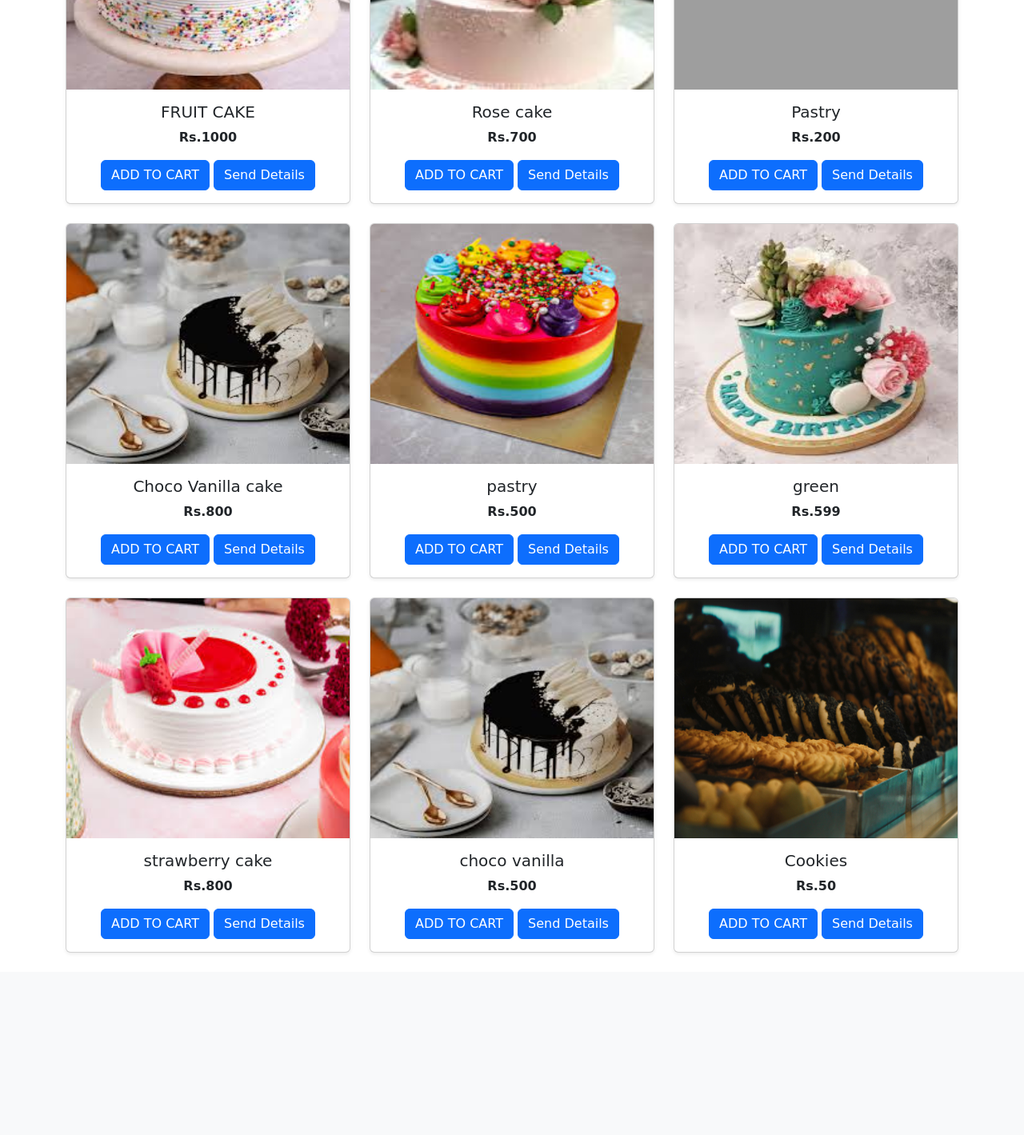
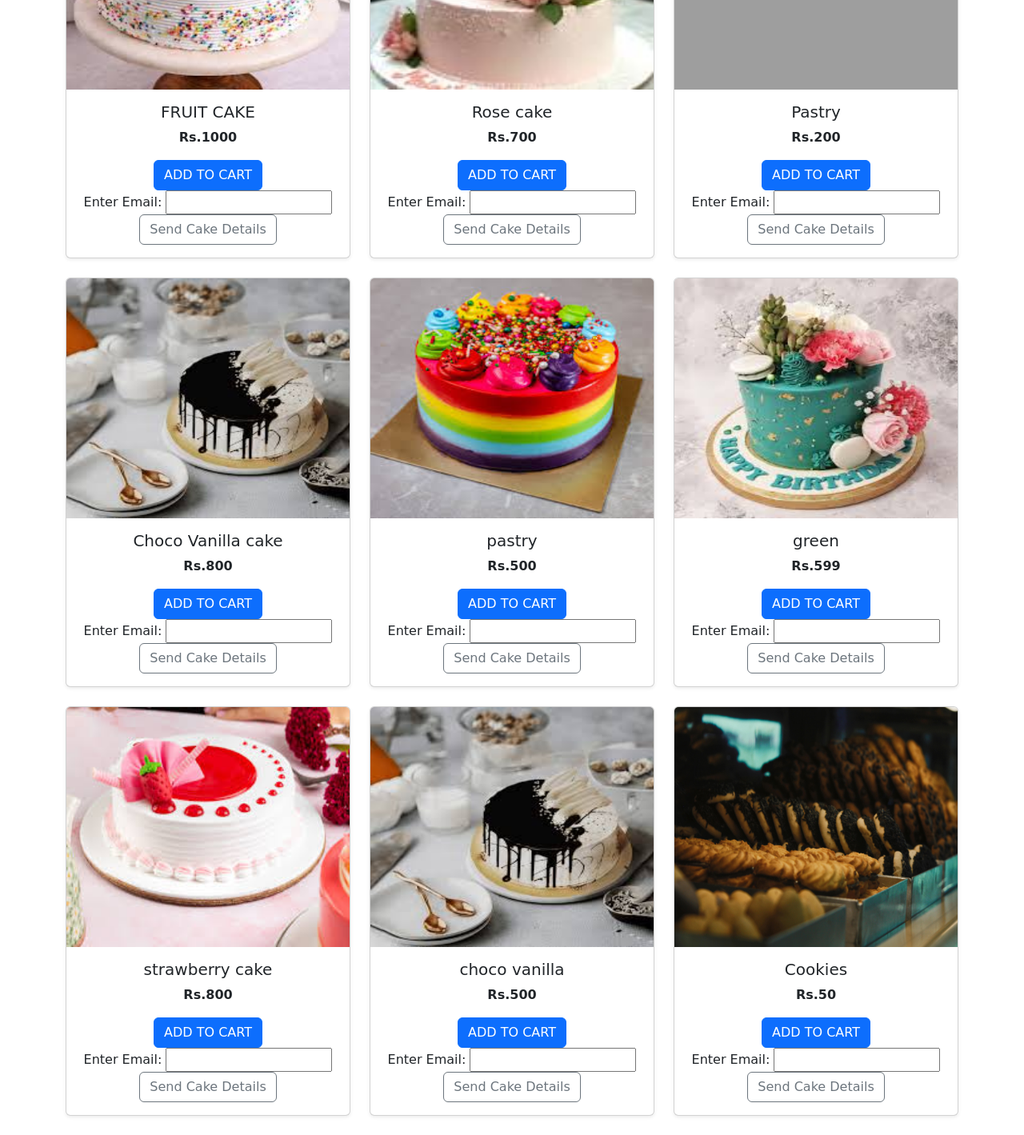
Before and after one commit to aparnamohan111/cake-shop, a Django app: page /cakeview in a window 1280 px wide. Shown: the part 283-1702 px from the top of the page at 80% size. Before the commit the page ends 1474 px from the top, so only its background shows below. Run offline with Django 5.2, Linux system fonts and the light colour scheme; data comes from the database, SQL or seed files in the repository; both versions use the stored data as it was after the commit; grey boxes are pictures that could not be loaded.

Commit message:
initial commit

```diff
--- a/cake/forms.py
+++ /dev/null
@@ -1,5 +0,0 @@
-from django import forms
-class ChocoForm(forms.Form):
- to=forms.EmailField()
- sub=forms.CharField(max_length=50)
- cont=forms.CharField(max_length=300)
--- a/cake/templates/cakeview.html
+++ b/cake/templates/cakeview.html
@@ -67,7 +67,12 @@
                             <h5 class="card-title">{{ i.cname }}</h5>
                             <p class="card-text fw-bold">Rs.{{ i.cprice }}</p>
                             <a href="/addtocart?idn={{i.id}}" class="btn btn-primary">ADD TO CART</a>
-                            <a href="/addtocart?idn={{i.id}}" class="btn btn-primary">Send Details</a>
+                            <form action="{% url 'send_cake_email' i.id %}" method="POST">
+                              {% csrf_token %}
+                              <label for="recipient_email">Enter Email:</label>
+                              <input type="email" name="recipient_email" required>
+                             <button type="submit" class="btn btn-outline-secondary">Send Cake Details</button>
+                          </form>
                         </div>
                     </div>
                 </div>
--- a/cake/urls.py
+++ b/cake/urls.py
@@ -9,7 +9,7 @@ urlpatterns = [
     path('addtocart',views.addtocart,name='addtocart'),
     path('cartdel',views.cartdel,name='cartdel'),
     path('home',views.home,name="home"),
-    path('choco_mail',views.choco_mail)
+    path("send-cake-email/<int:cake_id>/",views.send_cake_email, name="send_cake_email")
 
 
 
--- a/cake/views.py
+++ b/cake/views.py
@@ -96,16 +96,31 @@ def home(request):
    return render (request,'home.html')
 
 
-def choco_mail(request):
- form=ChocoForm()
- if request.method=='POST':
-   form= ChocoForm (request.POST)
-   if form.is_valid():
-     subject= form.cleaned_data.get('sub')
-     message= form.cleaned_data.get('cont')
-     recipient=form.cleaned_data.get('to')
+from django.core.mail import send_mail
+from django.conf import settings
+from django.shortcuts import render, redirect, get_object_or_404
 
- send_mail(subject,message,settings.EMAIL_HOST_USER,[recipient],fail_silently=False)
- messages.success(request,'Successfully message send!.. ')
- return redirect('/choco_mail')
- return render(request,"sendmail.html",{'form':form})
+
+def send_cake_email(request, cake_id):
+    if request.method == "POST":
+        recipient_email = request.POST.get("recipient_email")
+        cake = get_object_or_404(cake_tbl, id=cake_id)
+
+        subject = f"Check out this Cake: {cake.cname}"
+
+        # Embed the image URL in the email
+        message = f"""
+        <html>
+            <body>
+                <h2>Hey! Check out this amazing cake:</h2>
+                <p><strong>🍰 Name:</strong> {cake.cname}</p>
+                <p><strong>💰 Price:</strong> ${cake.cprice}</p>
+                <img src="{{cake.cimg.url}}" alt="Cake Image" width="300" style="border-radius:10px;">
+            </body>
+        </html>
+        """
+
+        email_from = settings.EMAIL_HOST_USER
+        send_mail(subject, "", email_from, [recipient_email], html_message=message)
+
+        return redirect("cakeview")
--- a/shop/settings.py
+++ b/shop/settings.py
@@ -141,3 +141,5 @@ EMAIL_USE_TLS = True
 EMAIL_PORT = 587
 EMAIL_HOST_USER = 'aparnamohan1796@gmail.com'
 EMAIL_HOST_PASSWORD = 'flnmcfwdnttksttb'
+EMAIL_BACKEND = "django.core.mail.backends.smtp.EmailBackend"
+DEFAULT_FROM_EMAIL = EMAIL_HOST_USER
```
Also changed, not shown: cake/templates/sendmail.html (deleted, +0 -16 lines), db.sqlite3.
